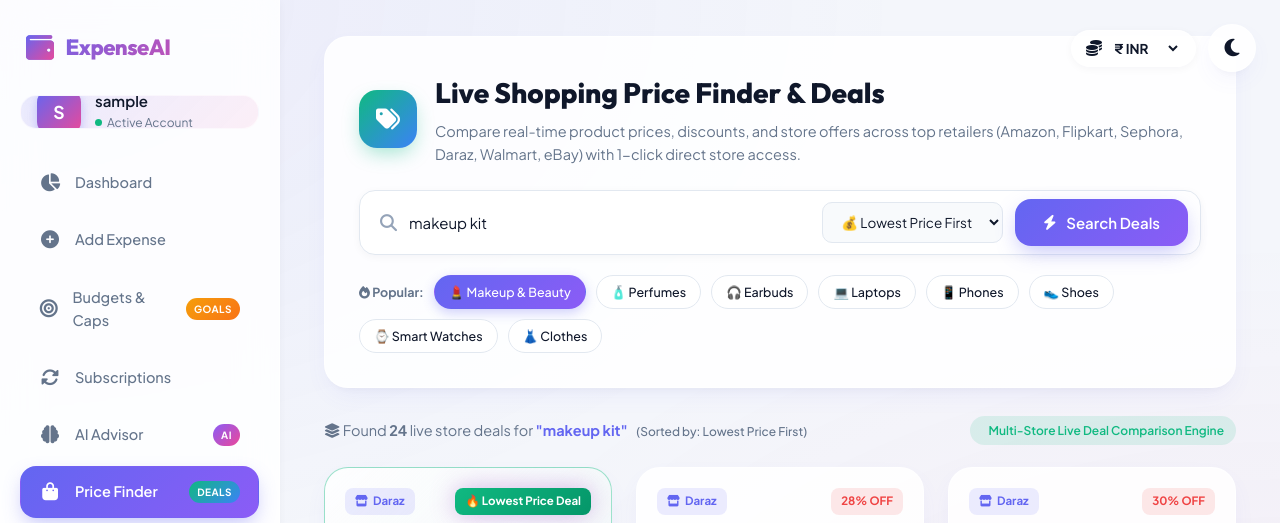
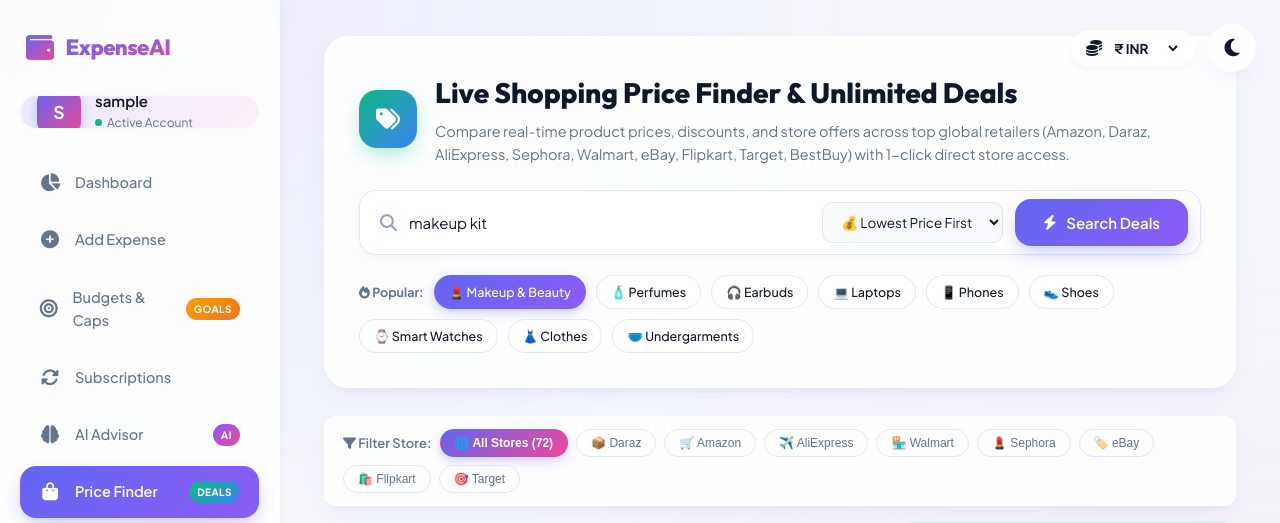
Before and after one commit to SahilHaseeb/Expensive_Tracker, a Flask app: a page that uses app/templates/shopping.html in a window 1280 px wide. Shown: the top 523 px of the page. Run offline with Flask 3, Linux system fonts and the light colour scheme; the visitor is signed in with stand-in values (Sample User, id 1); data that the repository does not hold is empty.

Commit message:
feat: unlimited shopping deals (70-100+ offers per search) with live store filters (Amazon, Daraz, AliExpress, Sephora, Walmart, eBay) and Load More expansion

```diff
--- a/app/templates/shopping.html
+++ b/app/templates/shopping.html
@@ -10,8 +10,8 @@
                 <i class="fas fa-tags"></i>
             </div>
             <div>
-                <h1>Live Shopping Price Finder & Deals</h1>
-                <p>Compare real-time product prices, discounts, and store offers across top retailers (Amazon, Flipkart, Sephora, Daraz, Walmart, eBay) with 1-click direct store access.</p>
+                <h1>Live Shopping Price Finder & Unlimited Deals</h1>
+                <p>Compare real-time product prices, discounts, and store offers across top global retailers (Amazon, Daraz, AliExpress, Sephora, Walmart, eBay, Flipkart, Target, BestBuy) with 1-click direct store access.</p>
             </div>
         </div>
 
@@ -19,7 +19,7 @@
         <form method="GET" action="{{ url_for('shopping.index') }}" class="shopping-search-form">
             <div class="search-input-group">
                 <i class="fas fa-magnifying-glass search-icon"></i>
-                <input type="text" name="q" value="{{ current_query }}" placeholder="Search products, makeup, gadgets, shoes, electronics (e.g. Makeup kit, iPhone 15, Running shoes)..." required autocomplete="off">
+                <input type="text" name="q" value="{{ current_query }}" placeholder="Search products, clothes, makeup, gadgets, shoes, electronics (e.g. Makeup kit, iPhone 15, Designer clothes)..." required autocomplete="off">
                 <select name="sort" class="sort-select" onchange="this.form.submit()">
                     <option value="price_low" {% if current_sort == 'price_low' %}selected{% endif %}>💰 Lowest Price First</option>
                     <option value="rating" {% if current_sort == 'rating' %}selected{% endif %}>⭐ Highest Rated</option>
@@ -42,13 +42,28 @@
             <a href="{{ url_for('shopping.index', q='running shoes', sort=current_sort) }}" class="category-pill {% if 'shoe' in current_query|lower %}active{% endif %}">👟 Shoes</a>
             <a href="{{ url_for('shopping.index', q='smart watch', sort=current_sort) }}" class="category-pill {% if 'watch' in current_query|lower %}active{% endif %}">⌚ Smart Watches</a>
             <a href="{{ url_for('shopping.index', q='designer clothes', sort=current_sort) }}" class="category-pill {% if 'cloth' in current_query|lower or 'dress' in current_query|lower %}active{% endif %}">👗 Clothes</a>
+            <a href="{{ url_for('shopping.index', q='undergarments', sort=current_sort) }}" class="category-pill {% if 'under' in current_query|lower %}active{% endif %}">🩲 Undergarments</a>
         </div>
+    </div>
+
+    <!-- Live Store Filter Row -->
+    <div class="store-filter-bar glass" style="margin: 16px 0; padding: 12px 18px; border-radius: 12px; display: flex; align-items: center; gap: 8px; flex-wrap: wrap;">
+        <span style="font-size: 13px; font-weight: 600; color: var(--text-muted);"><i class="fas fa-filter text-primary"></i> Filter Store:</span>
+        <button class="store-filter-btn active-store-filter" onclick="filterByStore('ALL', this)">🌐 All Stores ({{ results.products|length }})</button>
+        <button class="store-filter-btn" onclick="filterByStore('Daraz', this)">📦 Daraz</button>
+        <button class="store-filter-btn" onclick="filterByStore('Amazon', this)">🛒 Amazon</button>
+        <button class="store-filter-btn" onclick="filterByStore('AliExpress', this)">✈️ AliExpress</button>
+        <button class="store-filter-btn" onclick="filterByStore('Walmart', this)">🏪 Walmart</button>
+        <button class="store-filter-btn" onclick="filterByStore('Sephora', this)">💄 Sephora</button>
+        <button class="store-filter-btn" onclick="filterByStore('eBay', this)">🏷️ eBay</button>
+        <button class="store-filter-btn" onclick="filterByStore('Flipkart', this)">🛍️ Flipkart</button>
+        <button class="store-filter-btn" onclick="filterByStore('Target', this)">🎯 Target</button>
     </div>
 
     <!-- Results Information Bar -->
     <div class="results-bar">
         <div class="results-count">
-            <i class="fas fa-layer-group"></i> Found <strong>{{ results.products|length }}</strong> live store deals for <span class="search-term">"{{ current_query }}"</span>
+            <i class="fas fa-layer-group"></i> Showing <strong id="visibleCountText">24</strong> of <strong id="totalCountText">{{ results.products|length }}</strong> live store offers for <span class="search-term">"{{ current_query }}"</span>
             <span class="sort-tag-info">
                 (Sorted by: {% if current_sort == 'price_low' %}Lowest Price First{% elif current_sort == 'price_high' %}Highest Price First{% elif current_sort == 'rating' %}Highest Customer Rating{% endif %})
             </span>
@@ -59,9 +74,11 @@
     </div>
 
     <!-- Product Deal Cards Grid -->
-    <div class="deals-grid">
+    <div class="deals-grid" id="dealsGrid">
         {% for item in results.products %}
-        <div class="deal-card glass card-hover {% if item.is_best_price %}best-price-card{% elif item.is_premium %}premium-card{% elif item.is_top_rated %}top-rated-card{% endif %}">
+        <div class="deal-card glass card-hover deal-item-card {% if loop.index > 24 %}hidden-deal-card{% endif %} {% if item.is_best_price %}best-price-card{% elif item.is_premium %}premium-card{% elif item.is_top_rated %}top-rated-card{% endif %}"
+             data-store="{{ item.source }}"
+             data-index="{{ loop.index }}">
             <!-- Badges -->
             <div class="deal-badges-container">
                 <span class="store-badge">
@@ -124,5 +141,112 @@
         </div>
         {% endfor %}
     </div>
+
+    <!-- Load More Deals Button Section -->
+    {% if results.products|length > 24 %}
+    <div class="load-more-container" id="loadMoreContainer" style="text-align: center; margin: 35px 0 20px;">
+        <button type="button" class="btn-primary" id="loadMoreBtn" onclick="loadMoreDeals()" style="padding: 14px 36px; font-size: 15px; border-radius: 50px; box-shadow: 0 10px 25px -5px rgba(99, 102, 241, 0.4); display: inline-flex; align-items: center; gap: 10px;">
+            <i class="fas fa-angles-down"></i> Load More Deals (<span id="remainingDealsCount">{{ results.products|length - 24 }}</span> more)
+        </button>
+    </div>
+    {% endif %}
 </div>
+
+<style>
+.store-filter-btn {
+    background: rgba(255, 255, 255, 0.05);
+    color: var(--text-muted);
+    border: 1px solid var(--border-color);
+    padding: 6px 14px;
+    border-radius: 20px;
+    font-size: 12px;
+    font-weight: 500;
+    cursor: pointer;
+    transition: all 0.2s ease;
+}
+.store-filter-btn:hover {
+    background: rgba(99, 102, 241, 0.15);
+    color: var(--text-primary);
+    border-color: var(--primary);
+}
+.active-store-filter {
+    background: linear-gradient(135deg, var(--primary), var(--secondary)) !important;
+    color: #ffffff !important;
+    border-color: transparent !important;
+    font-weight: 600 !important;
+    box-shadow: 0 4px 12px rgba(99, 102, 241, 0.3);
+}
+.hidden-deal-card {
+    display: none !important;
+}
+</style>
+
+<script>
+let currentVisible = 24;
+const batchSize = 24;
+let activeStore = 'ALL';
+
+function updateDealsVisibility() {
+    const allCards = document.querySelectorAll('.deal-item-card');
+    let matchedCount = 0;
+    let visibleCount = 0;
+
+    allCards.forEach(card => {
+        const store = card.getAttribute('data-store') || '';
+        const matchesStore = (activeStore === 'ALL' || store.toLowerCase().includes(activeStore.toLowerCase()));
+
+        if (matchesStore) {
+            matchedCount++;
+            if (matchedCount <= currentVisible) {
+                card.classList.remove('hidden-deal-card');
+                visibleCount++;
+            } else {
+                card.classList.add('hidden-deal-card');
+            }
+        } else {
+            card.classList.add('hidden-deal-card');
+        }
+    });
+
+    const visibleText = document.getElementById('visibleCountText');
+    const totalText = document.getElementById('totalCountText');
+    const loadMoreContainer = document.getElementById('loadMoreContainer');
+    const remainingSpan = document.getElementById('remainingDealsCount');
+
+    if (visibleText) visibleText.innerText = visibleCount;
+    if (totalText) totalText.innerText = matchedCount;
+
+    if (loadMoreContainer) {
+        if (visibleCount >= matchedCount) {
+            loadMoreContainer.style.display = 'none';
+        } else {
+            loadMoreContainer.style.display = 'block';
+            if (remainingSpan) remainingSpan.innerText = (matchedCount - visibleCount);
+        }
+    }
+}
+
+function loadMoreDeals() {
+    currentVisible += batchSize;
+    updateDealsVisibility();
+}
+
+function filterByStore(storeName, btnElement) {
+    activeStore = storeName;
+    currentVisible = 24;
+
+    document.querySelectorAll('.store-filter-btn').forEach(btn => {
+        btn.classList.remove('active-store-filter');
+    });
+    if (btnElement) {
+        btnElement.classList.add('active-store-filter');
+    }
+
+    updateDealsVisibility();
+}
+
+document.addEventListener('DOMContentLoaded', function() {
+    updateDealsVisibility();
+});
+</script>
 {% endblock %}
```
Also changed, not shown: app/shopping_service.py (+66 -40 lines).
